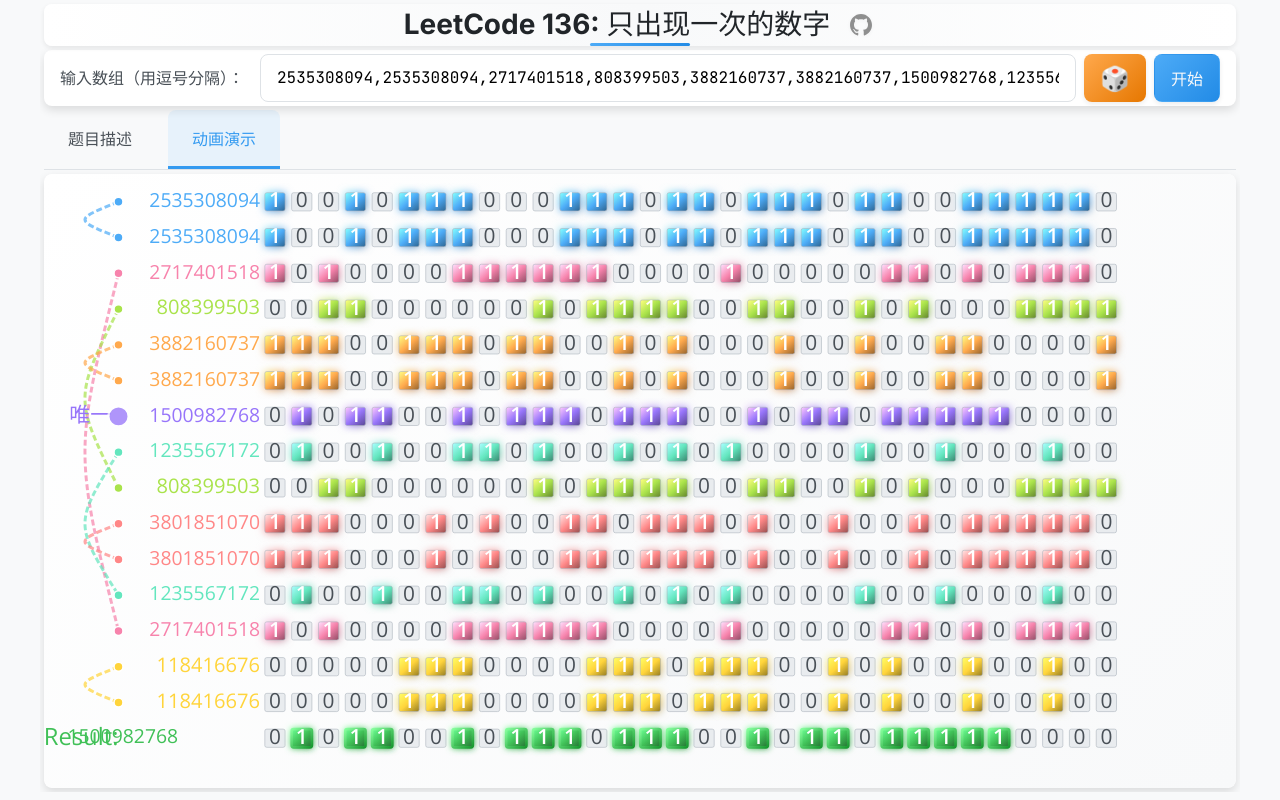
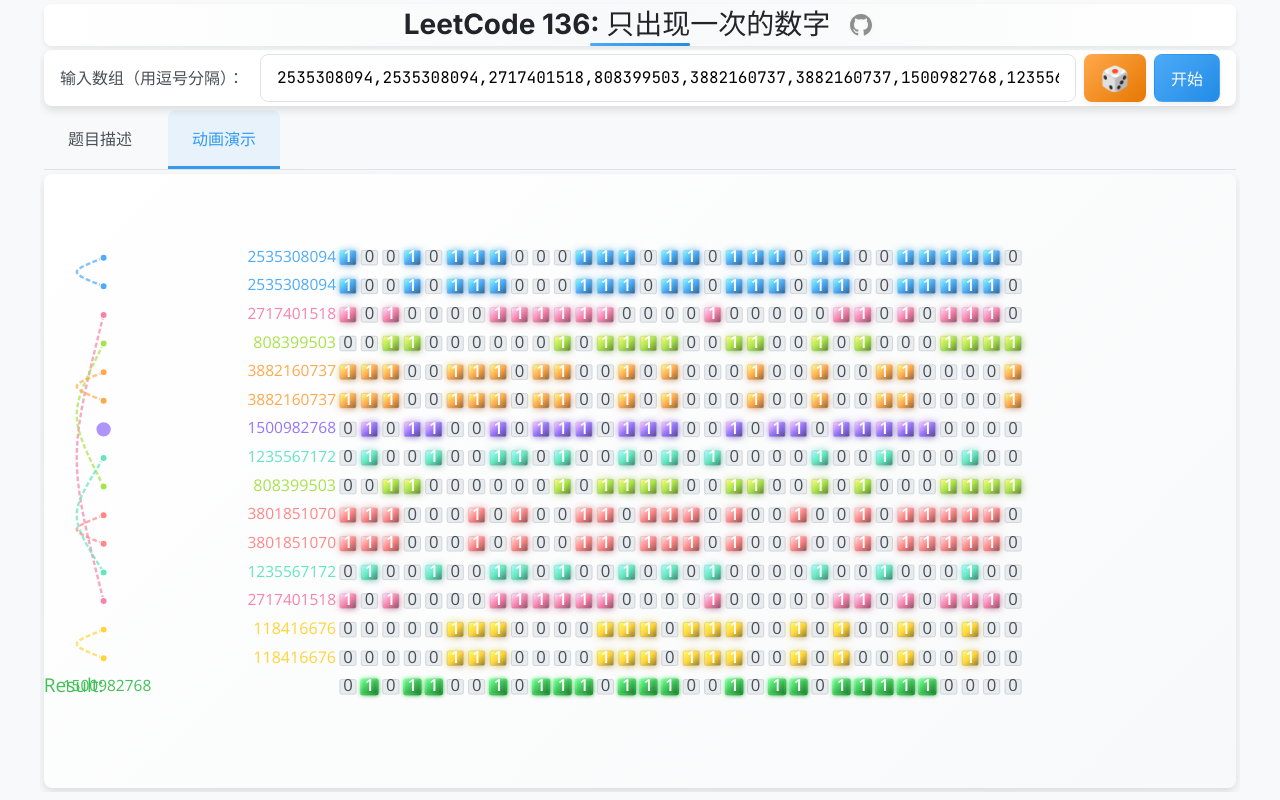
Before and after one commit to fuck-algorithm/leetcode-136-single-number, a React (Vite) app: page / in a window 1280 px wide. Built offline with nearby package versions, Linux system fonts and the light colour scheme.

Commit message:
彻底移除右侧边距，让内容完全填充至右侧边缘

```diff
--- a/src/components/SingleNumberControlledAnimation.css
+++ b/src/components/SingleNumberControlledAnimation.css
@@ -18,16 +18,16 @@
   width: 100%;
   flex: 1;
   position: relative;
-  margin-bottom: 0;
+  margin: 0;
   border-radius: var(--border-radius-md);
   box-shadow: var(--shadow-sm);
   background: linear-gradient(135deg, var(--bg-lighter) 0%, var(--bg-light) 100%);
   transition: var(--transition-normal);
   height: 100%;
-  overflow: hidden;
+  overflow: visible;
   padding: 0;
   display: flex;
-  justify-content: center;
+  justify-content: flex-start;
   align-items: center;
 }
 
@@ -40,6 +40,8 @@
   width: 100%;
   height: 100%;
   overflow: visible;
+  padding: 0;
+  margin: 0;
 }
 
 /* 控制面板 */
@@ -350,6 +352,8 @@
 }
 
 svg {
-  max-height: 100%;
-  overflow: visible !important;
+  max-width: 100%;
+  overflow: visible;
+  padding: 0;
+  margin: 0;
 }
--- a/src/components/SingleNumberControlledAnimation.tsx
+++ b/src/components/SingleNumberControlledAnimation.tsx
@@ -29,7 +29,7 @@
           currentFrame={currentFrame}
           totalFrames={totalFrames}
           result={result}
-          width={800}
+          width={1000}
           height={600}
         />
       </div>
--- a/src/components/animation/AnimationRenderer.tsx
+++ b/src/components/animation/AnimationRenderer.tsx
@@ -86,18 +86,19 @@
   return (
     <svg
       ref={svgRef}
-      width={width}
-      height={height}
+      width="100%"
+      height="100%"
       viewBox={`0 0 ${width} ${height}`}
       style={{
         width: '100%',
         height: '100%',
-        overflow: 'hidden', // 防止内容溢出
-        marginRight: 0, // 移除边距
+        overflow: 'visible', // 改为visible允许内容超出区域显示
+        margin: 0, // 移除所有边距
+        padding: 0, // 确保无padding
         display: 'block', // 使用块级元素
-        margin: '0 auto' // 水平居中
+        maxWidth: '100%' // 确保不超过父容器宽度
       }}
-      preserveAspectRatio="xMidYMid meet" // 中心对齐
+      preserveAspectRatio="xMinYMid meet" // 左对齐而不是中心对齐
     />
   );
 };
--- a/src/components/animation/renderers/BinaryAllXorRenderer.ts
+++ b/src/components/animation/renderers/BinaryAllXorRenderer.ts
@@ -196,17 +196,7 @@
     const color = numberColorMap.get(singleNumber.num) || '#228be6';
     const singleLineX = 50; // 与连线X坐标保持一致
 
-    // 添加特殊标记，指示这是唯一的数字
-    lineGroup.append('text')
-      .attr('x', singleLineX - 5)
-      .attr('y', singleNumber.y)
-      .attr('dominant-baseline', 'middle')
-      .attr('text-anchor', 'end')
-      .attr('fill', color)
-      .attr('font-weight', 'bold')
-      .attr('font-size', '14px')
-      .text('唯一');
-
+    // 不显示文本标记，只保留高亮指示器
     // 添加高亮指示器
     const highlight = lineGroup.append('circle')
       .attr('cx', singleLineX)
```
